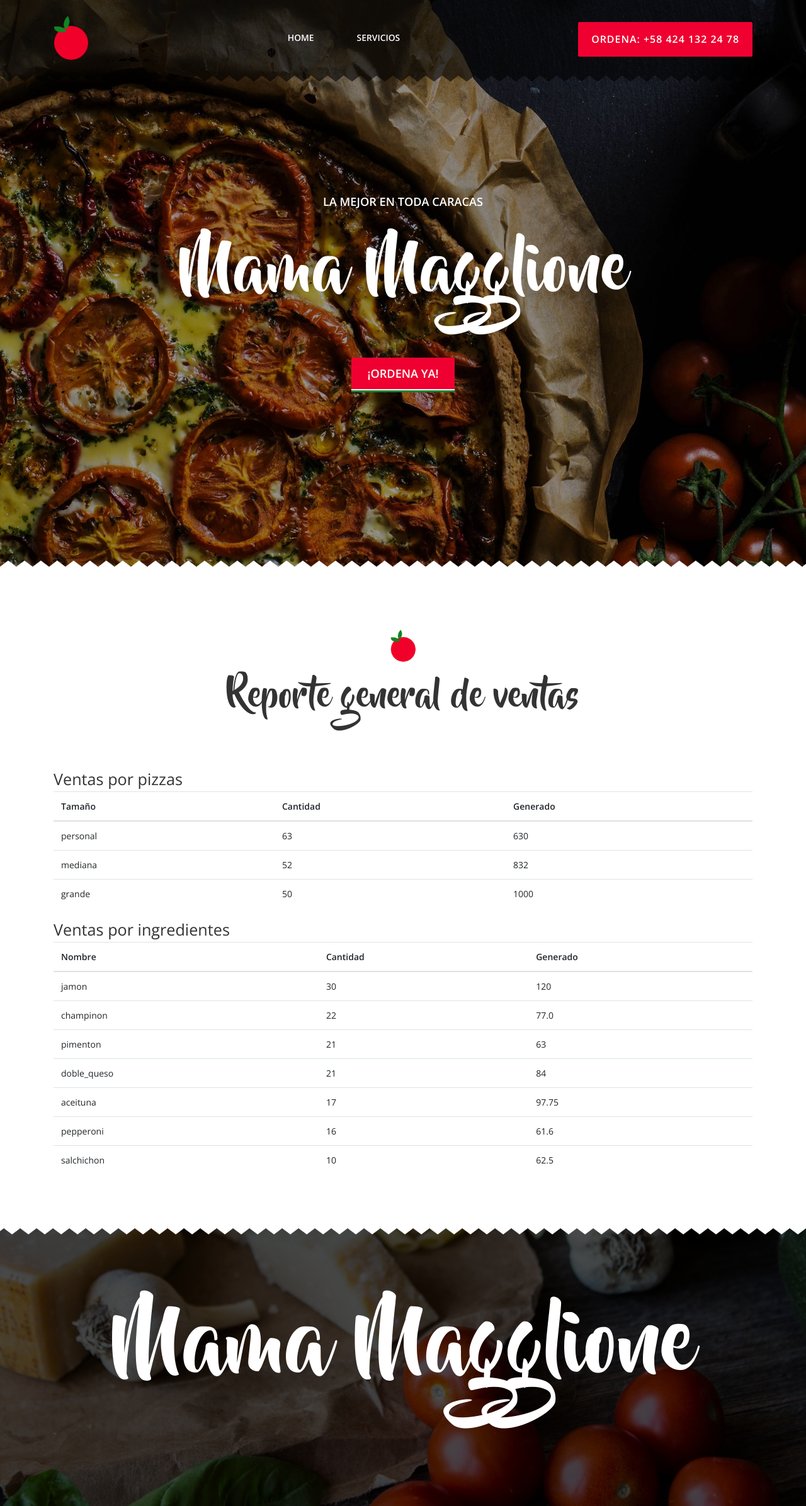
After one commit to ameliabgiampaolo/mamma_maglioni_2.0, a Django app: page /pizzeria/reporte1 in a window 1280 px wide. The commit adds this page. Shown: the whole page at 63% size. Run offline with Django 3.2, Linux system fonts and the light colour scheme; data comes from the database, SQL or seed files in the repository; some libraries are stand-ins or nearby versions.

Commit message:
Reporte 1

```diff
--- a/mamma_magglioni/pizzeria/templates/pizzeria/base.html
+++ b/mamma_magglioni/pizzeria/templates/pizzeria/base.html
@@ -51,7 +51,6 @@
         <div class="container h-100">
                 <div class="dplay-tbl">
                         <div class="dplay-tbl-cell center-text color-white">
-
                                 <h5><b>LA MEJOR EN TODA CARACAS</b></h5>
                                 <h1 class="mt-30 mb-15">Mama Magglione</h1>
 				<br></br>
--- /dev/null
+++ b/mamma_magglioni/pizzeria/templates/pizzeria/reporte1.html
@@ -0,0 +1,56 @@
+{% extends "pizzeria/base.html" %}
+{% load static %}
+
+{% block content %}
+<section>
+        <div class="container">
+                <div class="heading">
+                        <img class="heading-img" src="{% static "pizzeria/images/heading_logo.png" %}" alt="">
+                        <h2>Reporte general de ventas</h2>
+                </div>
+                    <div>
+                        <h4>Ventas por pizzas</h4>
+                        <table class="table">
+                            <thead>
+                            <tr>
+                                <th scope="col">Tamaño</th>
+                                <th scope="col">Cantidad</th>
+                                <th scope="col">Generado</th>
+                            </tr>
+                            </thead>
+                            <tbody>
+                            {% for i in pizzas %}
+                            <tr>
+                                    <td>{{i.0}}</td>
+                                    <td>{{i.1}}</td>
+                                    <td>{{i.2}}</td>
+                            </tr>
+                            {% endfor %}
+                            </tbody>
+                        </table>
+                    </div>
+                    <div>
+                        <h4>Ventas por ingredientes</h4>
+                        <table class="table">
+                            <thead>
+                            <tr>
+                                <th scope="col">Nombre</th>
+                                <th scope="col">Cantidad</th>
+                                <th scope="col">Generado</th>
+                            </tr>
+                            </thead>
+                            <tbody>
+                                {% for i in ingredientes %}
+                                <tr>
+                                        <td>{{i.0}}</td>
+                                        <td>{{i.1}}</td>
+                                        <td>{{i.2}}</td>
+                                </tr>
+                                {% endfor %}
+                            </tbody>
+                        </table>
+                    </div>
+                </div><!-- row -->
+        </div><!-- container -->
+</section>
+{% endblock content %}
--- a/mamma_magglioni/pizzeria/urls.py
+++ b/mamma_magglioni/pizzeria/urls.py
@@ -9,5 +9,6 @@ urlpatterns = [
     path('finalizar', views.finalizar, name='finalizar'),
     path('finalizar_delivery', views.finalizar_delivery, name='finalizar_delivery'),
     path('delivery/<int:fk_cliente_id>', views.delivery, name='delivery'),
-    path('reporte', views.reporte, name='reporte')
+    path('reporte', views.reporte, name='reporte'),
+    path('reporte1', views.reporte1, name='reporte1'),
 ]
--- a/mamma_magglioni/pizzeria/views.py
+++ b/mamma_magglioni/pizzeria/views.py
@@ -1,5 +1,7 @@
 from django.shortcuts import render, redirect
 from django.http import HttpResponse, HttpRequest
+from django.db.models.expressions import RawSQL
+from django.db import connection
 from .forms import OrderForm, ClienteForm
 from .models import Pedido, Pizza_ing, Cliente, Pizza, Ingrediente
 from django.forms import formset_factory
@@ -88,3 +90,18 @@ def finalizar_delivery(request):
 
 def reporte(request):
     return render(request,'pizzeria/reportes.html')
+
+def reporte1(request):
+    with connection.cursor() as cursor:
+        cursor.execute("""SELECT p.size,
+                        (SELECT COUNT(i.fk_pizza_id) FROM pizzeria_pizza_ing i WHERE i.fk_pizza_id = p.id)"Unidades vendidas",
+                        (SELECT COUNT(f.fk_pizza_id)*p.precio FROM pizzeria_pizza_ing f WHERE f.fk_pizza_id = p.id)"Total generado"
+                        FROM pizzeria_pizza p;""")
+        ventas_pizza = cursor.fetchall()
+        cursor.execute("""SELECT i.nombre,
+                          (SELECT COUNT(v.fk_ingrediente_id) FROM pizzeria_pizza_ing v WHERE v.fk_ingrediente_id = i.id)"Unidades Vendidas",
+                          (SELECT COUNT(v.fk_ingrediente_id)*i.precio FROM pizzeria_pizza_ing v WHERE v.fk_ingrediente_id = i.id)"Total generado"
+                          FROM pizzeria_ingrediente i;""")
+        ventas_ingredientes = cursor.fetchall()
+    context = {'pizzas': ventas_pizza, 'ingredientes': ventas_ingredientes}
+    return render(request,'pizzeria/reporte1.html', context)
```
Also changed, not shown: mamma_magglioni/pizzeria/templates/pizzeria/reportes.html (+7 -7 lines).
